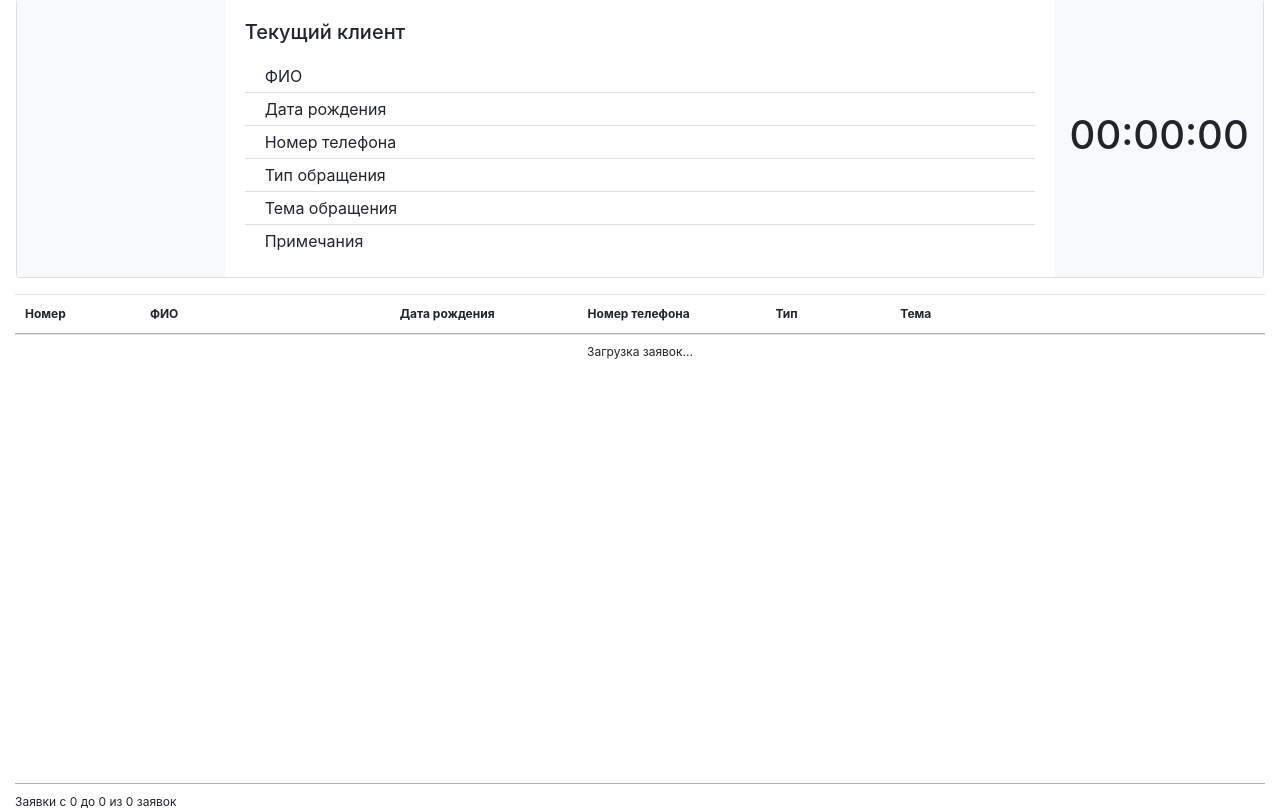
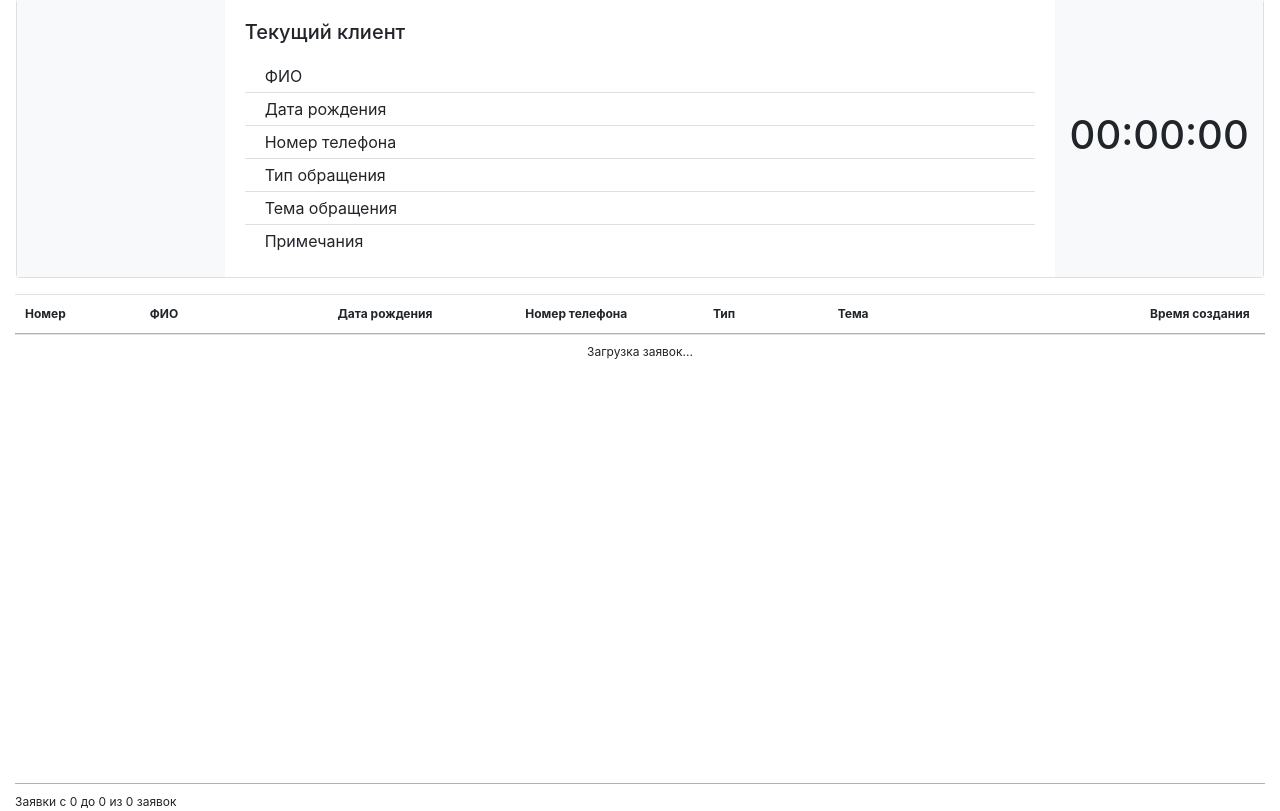
Before and after one commit to aleksanderberlin/query_project, a Django app: template dogovor_query/templates/dogovor_query/manager_query_list.html in a window 1280 px wide. Shown: the part 73-884 px from the top of the page. Run offline with Django 3.2, Linux system fonts and the light colour scheme; the template is opened without the code that fills it, so the values that code supplies are empty; some libraries are stand-ins or nearby versions.

Commit message:
make time created at visible column

```diff
--- a/dogovor_query/static/dogovor_query/manager_js.js
+++ b/dogovor_query/static/dogovor_query/manager_js.js
@@ -87,18 +87,22 @@ $(document).ready(function () {
         columns: [
             {data: 'pk'},
             {data: 'number', width: '10%'},
-            {data: 'fio', width: '20%'},
+            {data: 'fio', width: '15%'},
             {data: 'birthday', width: '15%'},
             {data: 'phone_number', width: '15%'},
             {data: 'type', width: '10%'},
-            {data: 'question', width: '30%'},
-            {data: 'created_at'},
+            {data: 'question', width: '25%'},
+            {
+                data: 'created_at', width: '10%',
+                render: function(data, type, row) {
+                    return moment(data, "DD.MM.YYYY HH:mm:ss").format('HH:mm')
+                }},
             {data: 'status'},
             {data: 'notes'},
         ],
         "columnDefs": [
             {
-                "targets": [0, 7, 8, 9],
+                "targets": [0, 8, 9],
                 "visible": false,
                 "searchable": false
             }
--- a/dogovor_query/templates/dogovor_query/manager_query_list.html
+++ b/dogovor_query/templates/dogovor_query/manager_query_list.html
@@ -104,7 +104,7 @@
                 <th class="th-sm">Номер телефона</th>
                 <th class="th-sm">Тип</th>
                 <th class="th-sm">Тема</th>
-                <th class="th-sm">Дата создания</th>
+                <th class="th-sm">Время создания</th>
                 <th class="th-sm">Текущий статус</th>
                 <th class="th-sm">Примечания</th>
             </tr>
```
